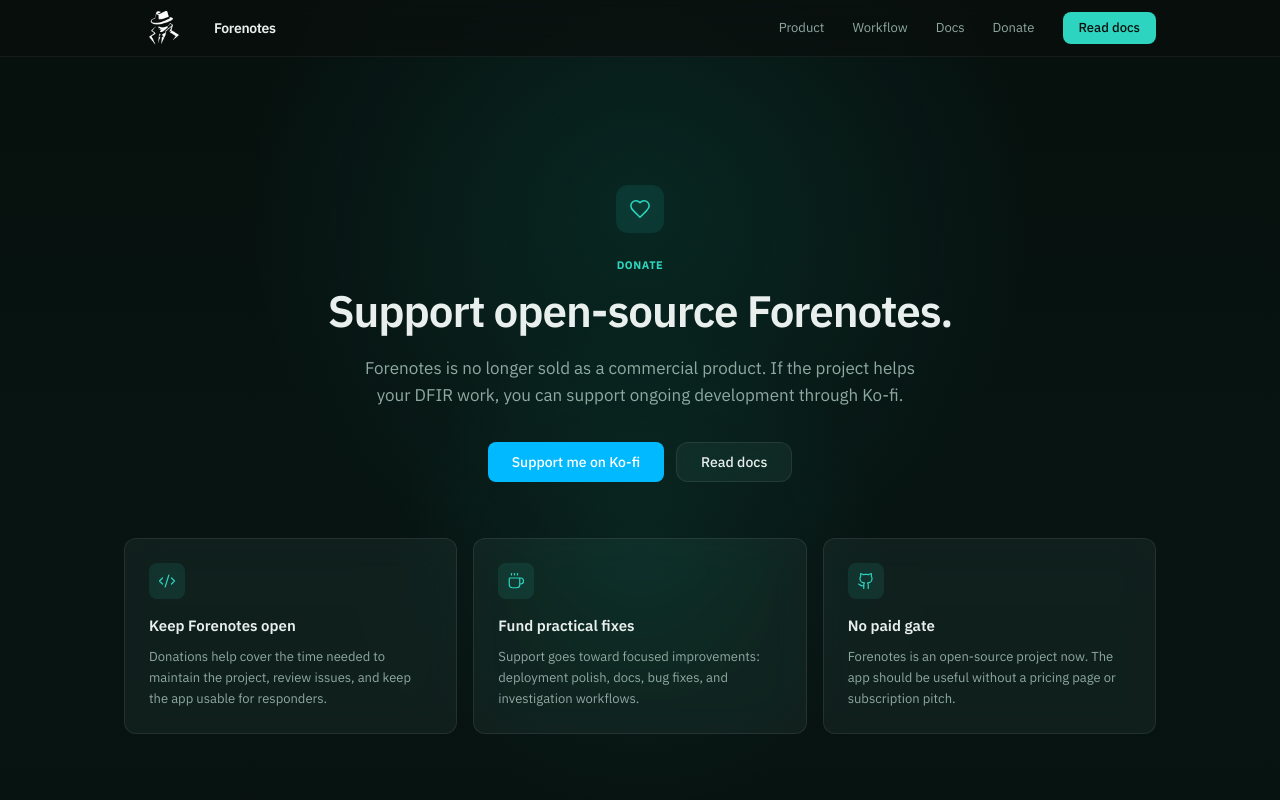
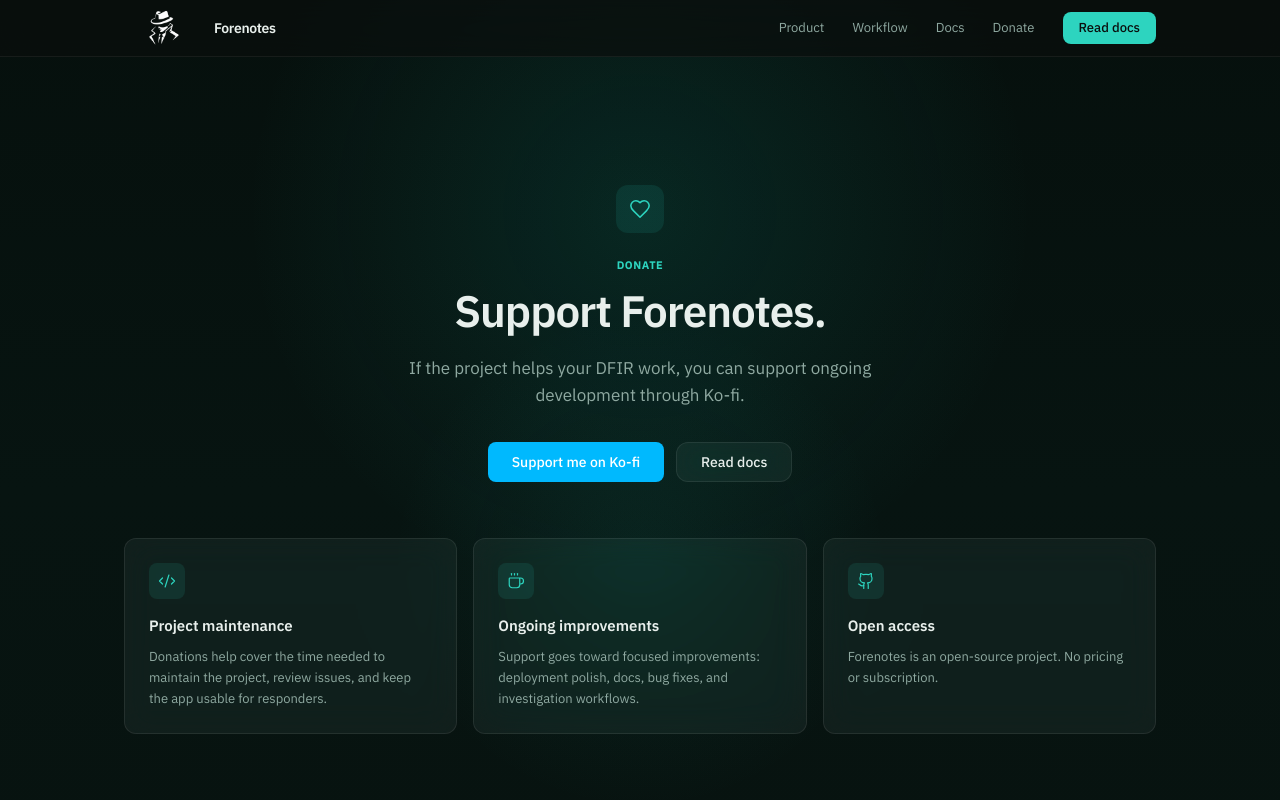
Before and after one commit to ngynduc/forenotes, a React (Vite) app: page /donate in a window 1280 px wide. Shown: the top 800 px of the page. Built offline with nearby package versions, Linux system fonts and the light colour scheme.

Commit message:
Change Donation page

```diff
--- a/src/pages/DonatePage.tsx
+++ b/src/pages/DonatePage.tsx
@@ -7,18 +7,18 @@
 const supportItems = [
   {
     icon: Code2,
-    title: "Keep Forenotes open",
+    title: "Project maintenance",
     desc: "Donations help cover the time needed to maintain the project, review issues, and keep the app usable for responders.",
   },
   {
     icon: Coffee,
-    title: "Fund practical fixes",
+    title: "Ongoing improvements",
     desc: "Support goes toward focused improvements: deployment polish, docs, bug fixes, and investigation workflows.",
   },
   {
     icon: Github,
-    title: "No paid gate",
-    desc: "Forenotes is an open-source project now. The app should be useful without a pricing page or subscription pitch.",
+    title: "Open access",
+    desc: "Forenotes is an open-source project. No pricing or subscription.",
   },
 ];
 
@@ -38,10 +38,10 @@
                   Donate
                 </p>
                 <h1 className="mt-3 text-[2.1rem] font-semibold leading-[1.12] tracking-tight sm:text-[2.75rem]">
-                  Support open-source Forenotes.
+                  Support Forenotes.
                 </h1>
                 <p className="mx-auto mt-5 max-w-[560px] text-[1.0625rem] leading-relaxed text-[var(--color-text-muted)]">
-                  Forenotes is no longer sold as a commercial product. If the project helps your DFIR work, you can support ongoing development through Ko-fi.
+                  If the project helps your DFIR work, you can support ongoing development through Ko-fi.
                 </p>
                 <div className="mt-8 flex flex-col items-center justify-center gap-3 sm:flex-row">
                   <a
```
